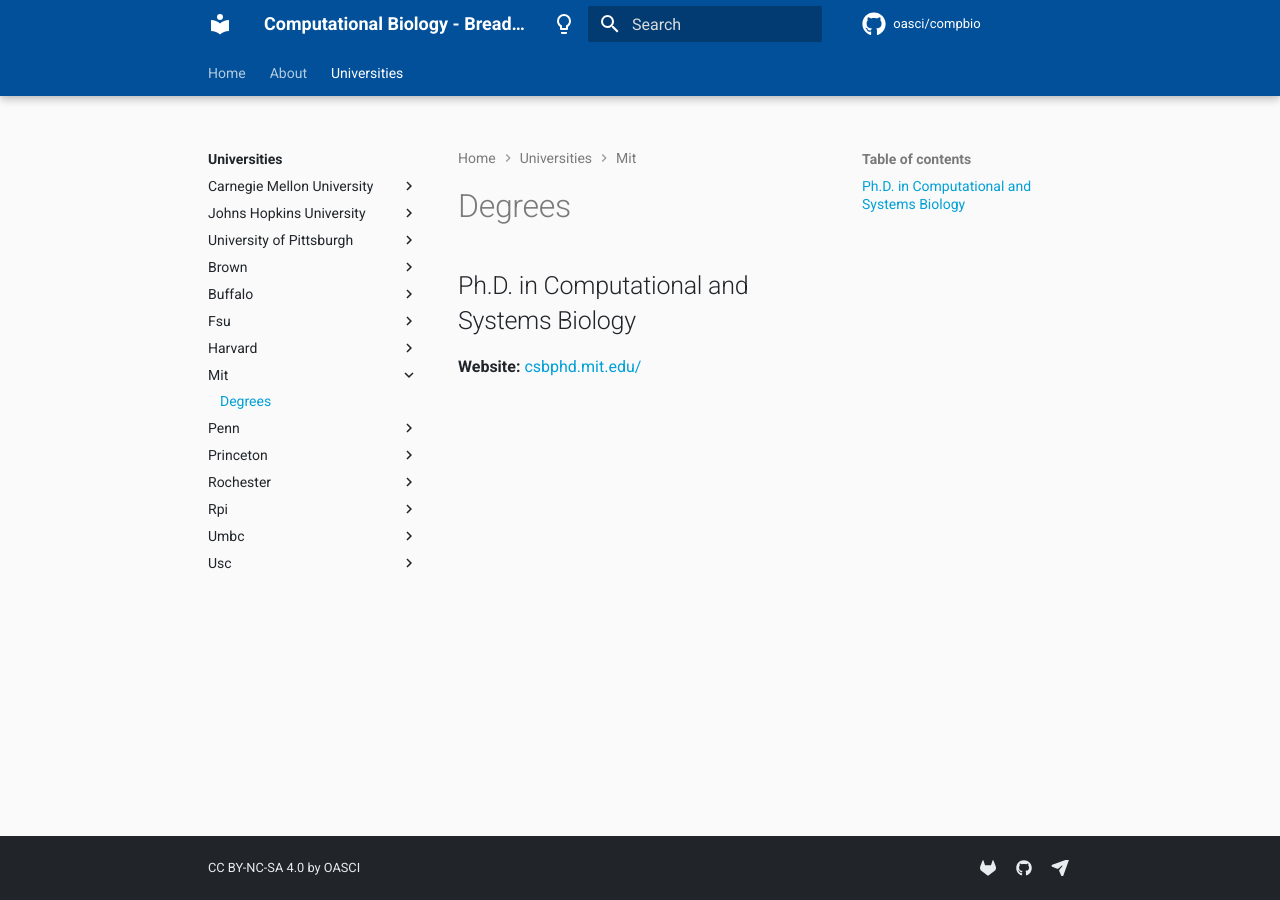
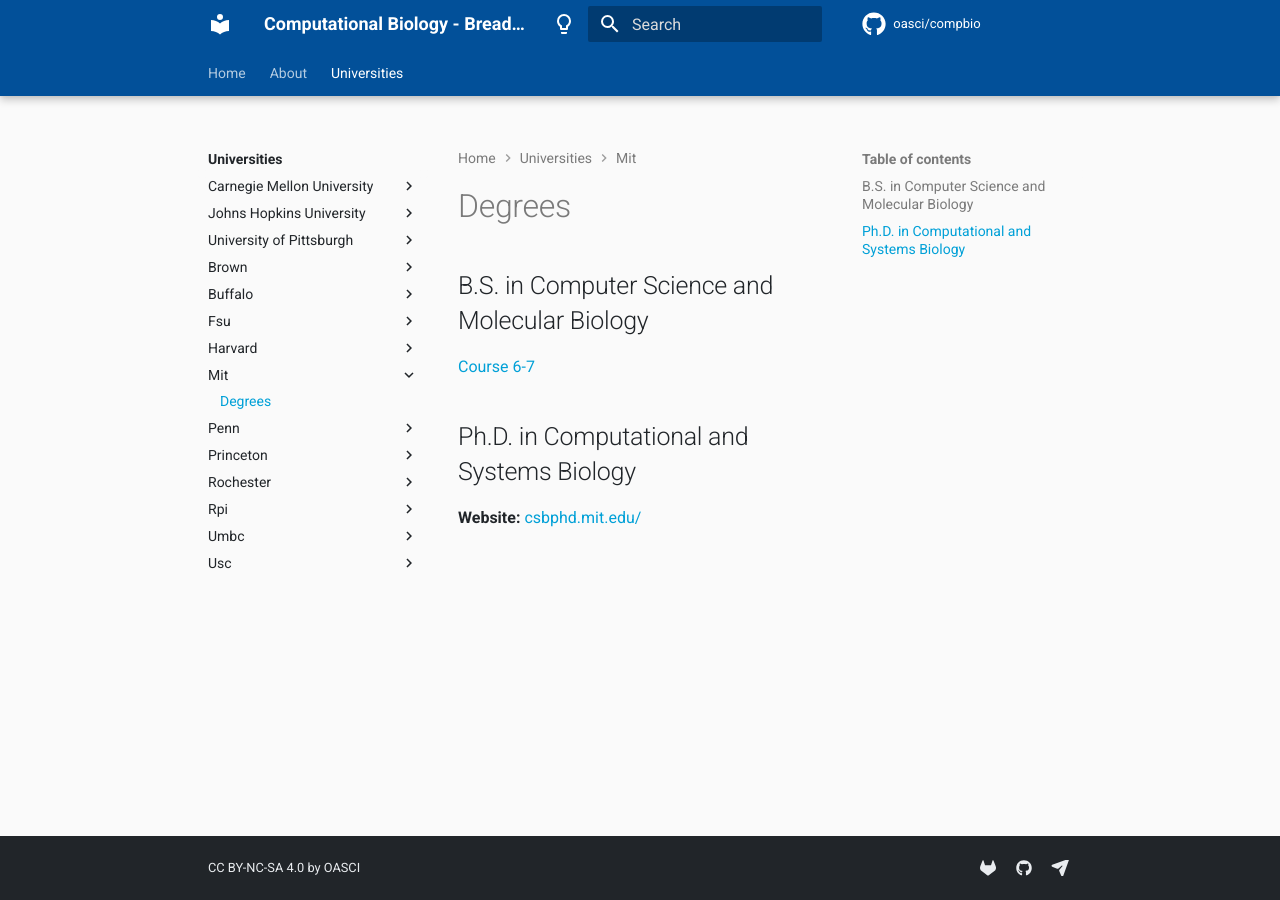
Before and after one commit to oasci/bc-compbio, an MkDocs documentation site: the page built from docs/universities/mit/degrees/index.md, in a window 1280 px wide. Built offline with MkDocs 1.6.1 and Material for MkDocs 9.7.7, drawn with Linux system fonts in a browser that asks for light colours; comment, search, counter and statistics services are not loaded.

Commit message:
Add MIT course 6-7

```diff
--- a/docs/universities/mit/degrees/index.md
+++ b/docs/universities/mit/degrees/index.md
@@ -1,4 +1,8 @@
 # Degrees
+
+## B.S. in Computer Science and Molecular Biology
+
+[Course 6-7](https://catalog.mit.edu/degree-charts/computer-science-molecular-biology-course-6-7/)
 
 ## Ph.D. in Computational and Systems Biology
 
```
